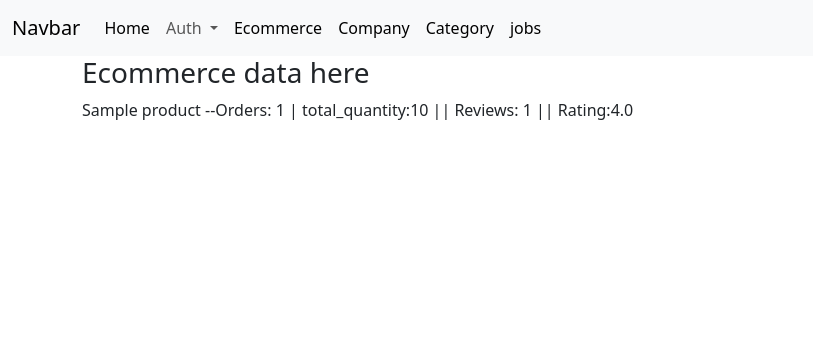
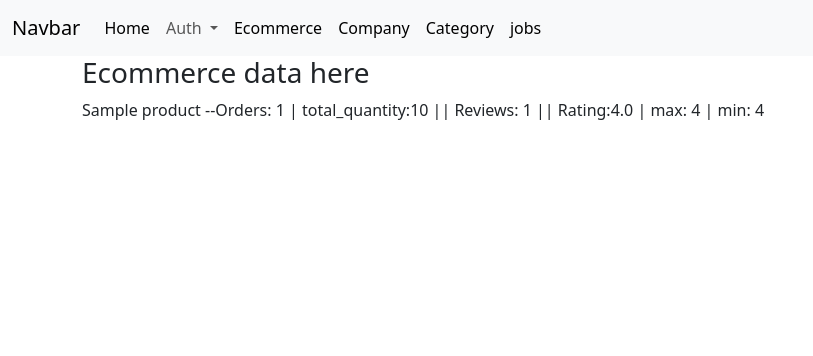
Before and after one commit to mriyad22/Django-queryset, a Django app: page /ecommerce/ in a window 1280 px wide. Shown: the top 356 px of the page, without its empty margins (0-813 px from the left). Run offline with Django 5.2, Linux system fonts and the light colour scheme; tables that the repository leaves empty hold one stand-in row (values such as "Sample post").

Commit message:
annotate (max, min) query

```diff
--- a/ecommerce/views.py
+++ b/ecommerce/views.py
@@ -9,8 +9,11 @@ def ecommerce(request):
     products = Product.objects.annotate(
         total_orders = Count('product_order', distinct=True),
         total_reviews = Count('reviews', distinct=True),
-        average_ratings = Avg('reviews__rating', default=0.0),
-        total_quantity = Sum('product_order__quantity', distinct=True)
+        average_ratings = Avg('reviews__rating', distinct=True, default=0.0),
+        total_quantity = Sum('product_order__quantity', distinct=True),
+        max_ratings = Max('reviews__rating',  default=0.0),
+        min_ratings = Min('reviews__rating',  default=0.0),
+
     )
 
     context = {
--- a/templates/ecommerce.html
+++ b/templates/ecommerce.html
@@ -5,7 +5,7 @@
     <h3> Ecommerce data here </h3>
 
     {% for p in products %}
-    <p>{{p.name}} --Orders: {{p.total_orders}} | total_quantity:{{p.total_quantity}} || Reviews: {{p.total_reviews}} || Rating:{{p.average_ratings}}</p>
+    <p>{{p.name}} --Orders: {{p.total_orders}} | total_quantity:{{p.total_quantity}} || Reviews: {{p.total_reviews}} || Rating:{{p.average_ratings}} | max: {{p.max_ratings}} | min: {{p.min_ratings}}</p>
 
     {% endfor %}
    </div>
```
